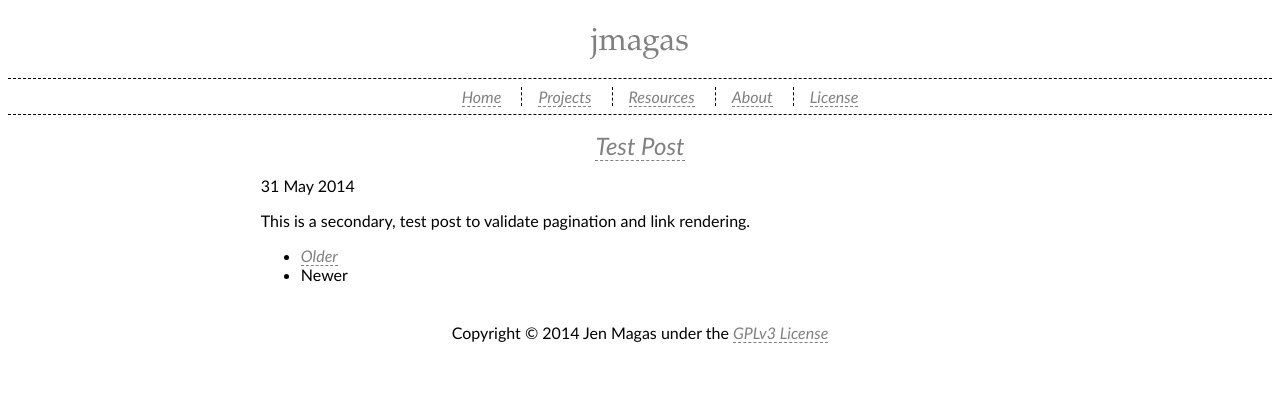
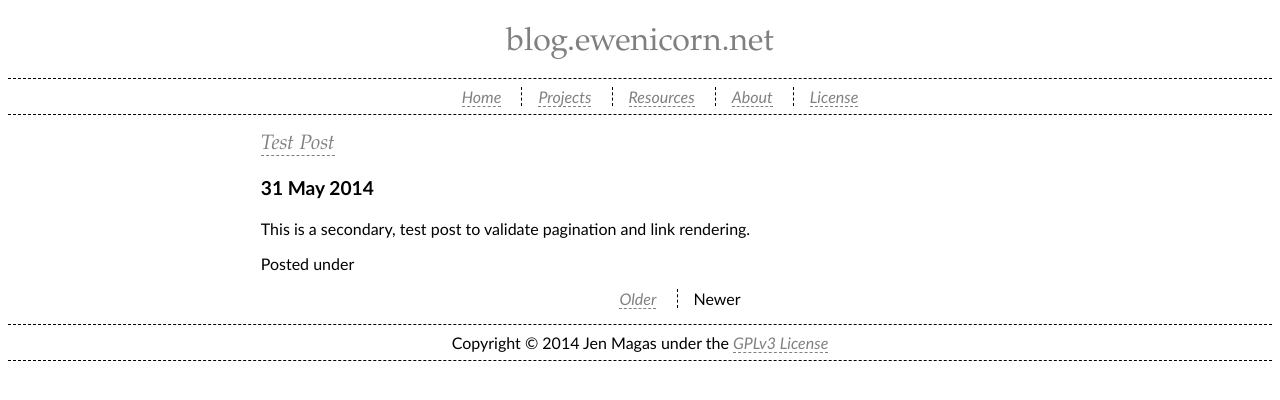
Before and after one commit to chaosmuse/chaosmuse.github.io, a Jekyll site: the page built from index.html, in a window 1280 px wide. Shown: the top 400 px of the page. Built offline with Jekyll 4.4.1, drawn with Linux system fonts in a browser that asks for light colours; Markdown is read by kramdown in place of the engine named in the settings; the list of posts is cut into pages by our own code.

Commit message:
Stylesheet tweaks; updated blog entry layout for navigation; config updates.

```diff
--- a/_config.yml
+++ b/_config.yml
@@ -1,8 +1,20 @@
-name: jmagas
-markdown: redcarpet
-pygments: true
+name: blog.ewenicorn.net
+
+markdown: kramdown
+markdown_ext: markdown,mkdown,mkdn,mkd,md
+textile_ext: textile
+
+highlighter: pygments
+
 paginate: 1
 paginate_path: "page:num"
+relative_permalinks: true
+permalink: /:categories/:year/:month/:day/:title/
+
+source:      .
+destination: ./_site
+plugins:     ./_plugins
+layouts:     ./_layouts
 
 navigation:
  - name: Home
--- a/css/Primary.css
+++ b/css/Primary.css
@@ -6,32 +6,39 @@ layout: nil
 
 
 a, a:active, a:visited {
-text-decoration: none;
-border-bottom: 1px gray dashed;
-font-weight:initial;
-font-style:italic;
-color: gray;
+    text-decoration: none;
+    border-bottom: 1px gray dashed;
+    font-weight:initial;
+    font-style:italic;
+    color: gray;
 }
+
+/** Headers **/
 
 h1 {
     text-align: center;
     font-size: 1.5em;
+    font-family: "Calisto MT", "Bookman Old Style", Bookman, "Goudy Old Style", Garamond, "Hoefler Text", "Bitstream Charter", Georgia, serif;
 }
 
 h2 {
     text-align: left;
     font-size: 1.3em;
+    font-family: "Calisto MT", "Bookman Old Style", Bookman, "Goudy Old Style", Garamond, "Hoefler Text", "Bitstream Charter", Georgia, serif;
 }
 
 h3 {
     text-align: left;
     font-size: 1.2em;
+    font-family: Calibri, Candara, Segoe, "Segoe UI", Optima, Arial, sans-serif;
 }
 
 body {
     font-size: 1em;
     font-family: Calibri, Candara, Segoe, "Segoe UI", Optima, Arial, sans-serif;
 }
+
+/** Header Section **/
 
 .Layout16_header {
     width:100%;
@@ -41,13 +48,6 @@ body {
     padding: 0.5em 0em 0.5em 0em;
 }
 
-.Layout16_5 {
-    width:100%;
-    text-align:center;
-    padding: 0.5em 0em 0.5em 0em;
-    float: left;
-}
-
 .Layout16_header a {
     text-decoration: none;
     font-weight: normal;
@@ -55,8 +55,9 @@ body {
     border:none;
 }
 
-/*navigation bar*/
-.Layout16_1{
+/** Navigation & Footer Section **/
+
+.Layout16_5, .Layout16_1 {
     width:100%;
     float:left;
     text-align:center;
@@ -65,6 +66,8 @@ body {
     border-bottom: 1px black dashed;
     border-top: 1px black dashed;
 }
+
+/** Navigation Linking **/
 
 .Layout16_1 ul {
     display: inline;
@@ -83,16 +86,39 @@ body {
     border-left: none;
 }
 
-/*Left & right buffers */
+/** Left & Right Columns */
+
 .Layout16_2, .Layout16_4 {
     width:20%;
     float:left;
     min-height:200px;
 }
 
-/* Main content */
+/** Main Content Section **/
+
 .Layout16_3{
     width:60%;
     float:left;
     min-height:200px;
 }
+
+/** Post Navigation **/
+
+ul.page-navigation {
+    display: block;
+    list-style: none;
+    margin-left: 0em;
+    width: 100%!important;
+    text-align: center;
+}
+
+ul.page-navigation li {
+    display: inline;
+    padding-right: 1em;
+    padding-left:1em;
+    border-left: 1px dashed black;
+}
+
+ul.page-navigation li:first-child {
+    border-left: none;
+}
--- a/index.html
+++ b/index.html
@@ -6,28 +6,38 @@ title: jmagas.github.io
 <div class="posts">
 	{% for post in paginator.posts %}
 		<div class="post">
-         <h1 class="post-title"><a href="{{ post.url }}">{{ post.title }}</a></h1>
-         <span class="post-date">{{ post.date | date_to_string }}</span>
+			<h2 class="post-title"><a href="{{ post.url }}">{{ post.title }}</a></h2>
+			<h3 class="post-date">{{ post.date | date_to_string }}</h3>
 			{{ post.content }}
+			<span>Posted under {{ post.categories }}</span>
 		</div>
 	{% endfor %}
 </div>
 
+{% if paginator.total_pages > 1 %}
 	<div class="pagination">
-   <ul>
+		<ul class="page-navigation">
+			<!-- Prior Post Page -->
+			<li class="prior">
 				{% if paginator.next_page %}
-      <li><a class="pagination-item older" href="{{ site.baseurl }}/{{paginator.next_page_path}}">Older</a></li>
+					<a class="pagination-item older" href="{{paginator.next_page_path | prepend: site.baseurl | replace: '//', '/' }}">Older</a>
 				{% else %}
-       <li><span class="pagination-item older">Older</span></li>
+					Older
 				{% endif %}
+			</li>
+
+			<!-- Next Post Page -->
+			<li class="next">
 				{% if paginator.previous_page %}
 					{% if paginator.page == 2 %}
-         <li><a class="pagination-item newer" href="{{ site.baseurl }}">Newer</a></li>
+						<a href="{{ site.baseurl }}">Newer</a>
 					{% else %}
-         <li><a class="pagination-item newer" href="{{ site.baseurl }}/{{paginator.previous_page_path}}">Newer</a></li>
+						<a href="{{ paginator.previous_page_path | prepend: site.baseurl | replace: '//', '/' }}">Newer</a>
 					{% endif %}
 				{% else %}
-      <li>Newer</li>
+					Newer
 				{% endif %}
+			</li>
 		</ul>
 	</div>
+{% endif%}
```
Also changed, not shown: _posts/2014-05-11-Beginning-the-Journey.md (+1 -0 lines). Lines whose indentation alone changed are shown as unchanged.
